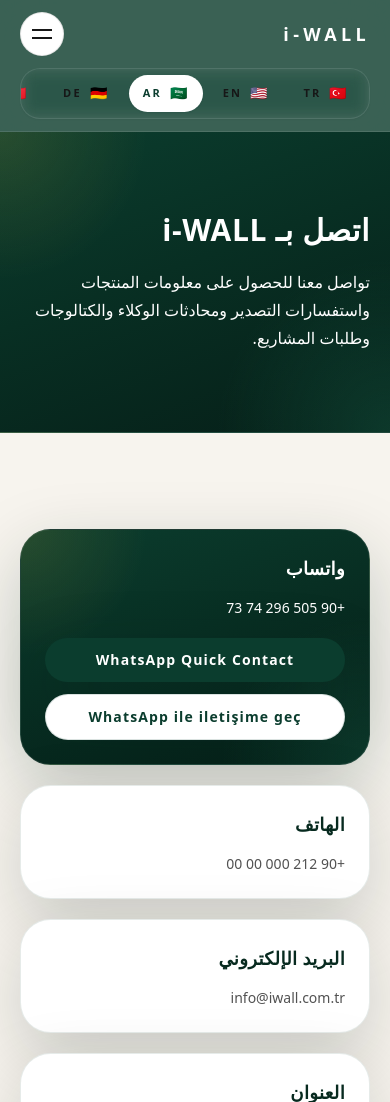
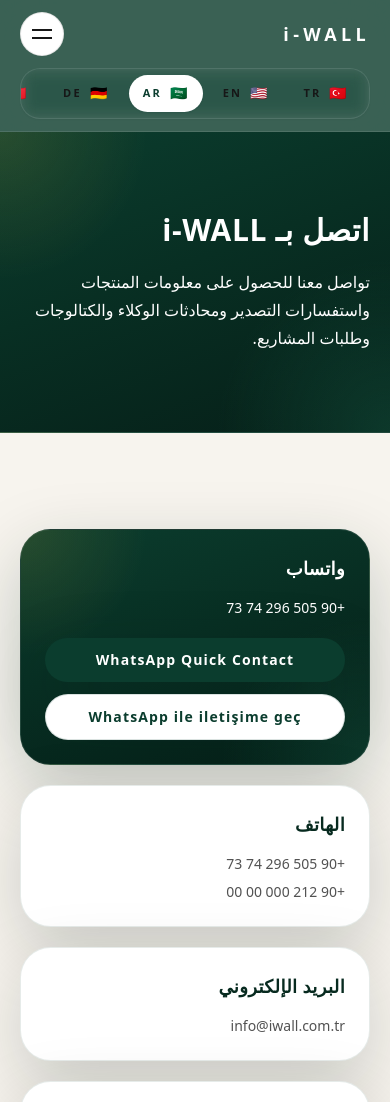
Before and after one commit to iwallcenter-lgtm/iwall-site, a Next.js app: page /ar/contact in a window 390 px wide. Shown: the top 1102 px of the page. Built offline with nearby package versions, Linux system fonts and the light colour scheme.

Commit message:
reorder phone numbers

```diff
--- a/src/app/[locale]/contact/page.tsx
+++ b/src/app/[locale]/contact/page.tsx
@@ -70,7 +70,11 @@
               </div>
               <div className="rounded-[1.9rem] border border-pine/10 bg-white p-6 shadow-panel">
                 <h2 className="text-lg font-semibold tracking-[0.02em] text-pine-deep">{messages.contact.cards.phone}</h2>
-                <p className="mt-4 text-sm text-neutral-600">{siteConfig.company.phone}</p>
+                <div className="mt-4 space-y-2 text-sm text-neutral-600">
+                  {siteConfig.company.phoneNumbers.map((phone) => (
+                    <p key={phone}>{phone}</p>
+                  ))}
+                </div>
               </div>
               <div className="rounded-[1.9rem] border border-pine/10 bg-white p-6 shadow-panel">
                 <h2 className="text-lg font-semibold tracking-[0.02em] text-pine-deep">{messages.contact.cards.email}</h2>
--- a/src/lib/site-config.ts
+++ b/src/lib/site-config.ts
@@ -7,6 +7,7 @@
   company: {
     email: "info@iwall.com.tr",
     phone: "+90 212 000 00 00",
+    phoneNumbers: ["+90 505 296 74 73", "+90 212 000 00 00"],
     whatsapp: "+90 505 296 74 73",
     address: "Istanbul, Türkiye",
     mapEmbedUrl: "",
```
